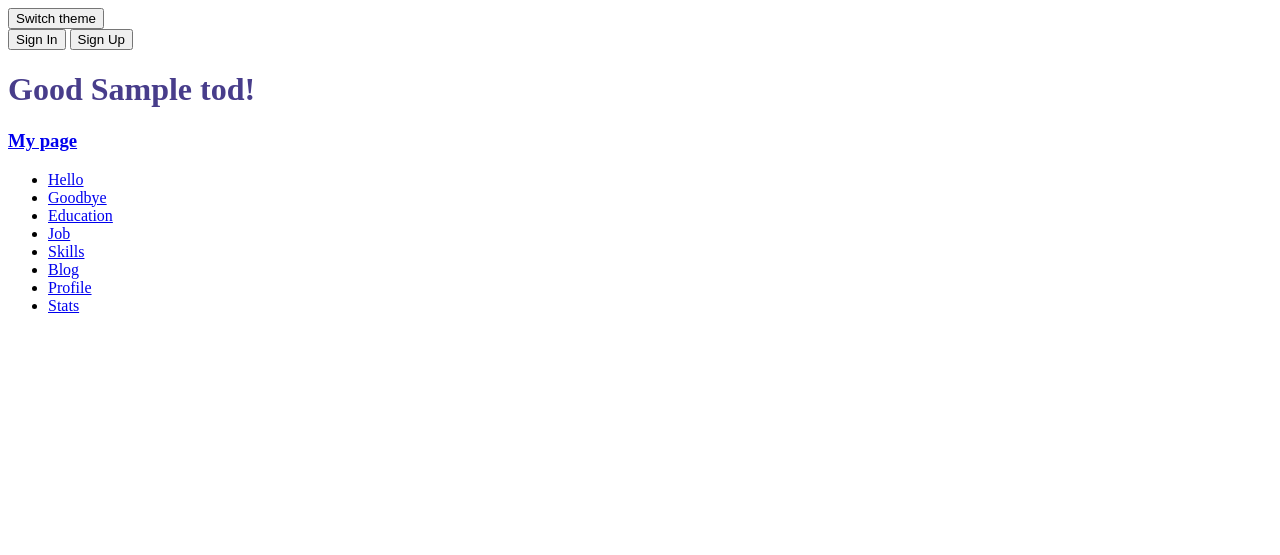
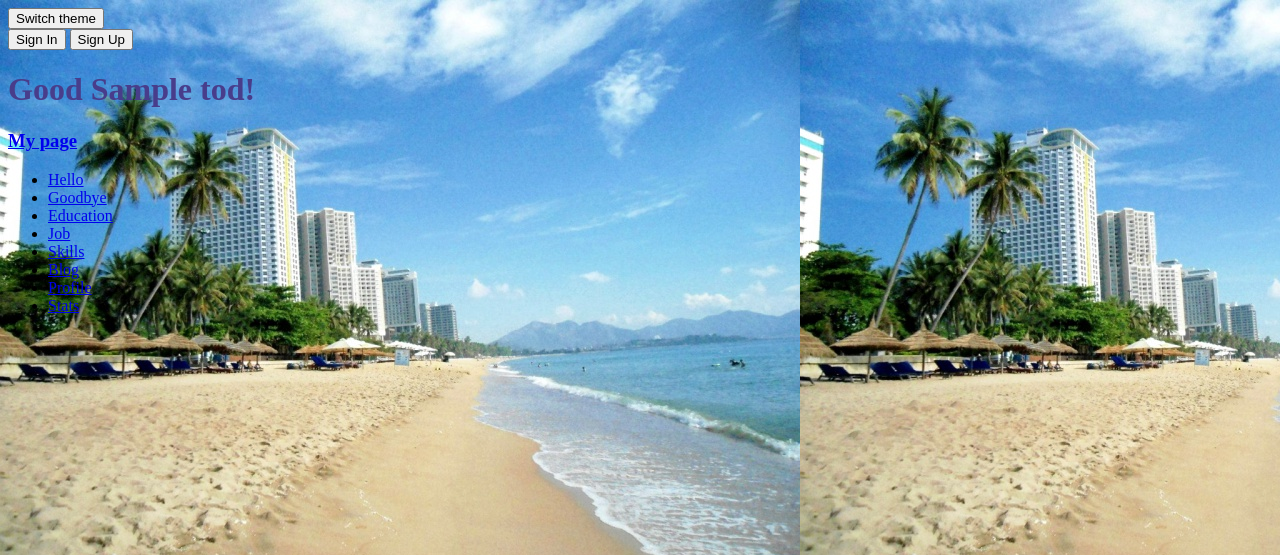
Before and after one commit to elena261288/myproject, a Django app: template src/applications/goodbye/templates/goodbye/index.html in a window 1280 px wide. Shown: the top 555 px of the page. Run offline with Django 3.2, Linux system fonts and the light colour scheme; the template is opened without the code that fills it: most values are stand-ins (such as "Sample title", 1, 10 or a date in 2020).

Commit message:
goodbye fon

```diff
--- a/src/applications/goodbye/templates/goodbye/index.html
+++ b/src/applications/goodbye/templates/goodbye/index.html
@@ -1,9 +1,17 @@
+
 {% extends "_base.html" %}
+{% load static %}
 
-{% block title %}
-Goodbye page
-{% endblock %}
-
+ {% block title %}
+  Goodbye page
+ {% endblock %}
+ {% block head %}
+    <style>
+        body {
+            background: url('{% static 'goodbye/fon.jpg' %}');
+        }
+    </style>
+ {% endblock %}
 
 {% block body %}
 <div style="{% if tod == 'day' %}color: Tan{% else %}color: DarkSlateBlue{% endif %}">
--- a/src/project/templates/_base.html
+++ b/src/project/templates/_base.html
@@ -4,9 +4,9 @@
 <head>
     <meta charset="UTF-8">
     <title>{% block title %}TITLE{% endblock %}</title>
-    <link href="{% static 'main.css' %}" rel="stylesheet" type="text/css">
     {% block head %}
     {% endblock %}
+    <link href="{% static 'main.css' %}" rel="stylesheet" type="text/css">
 </head>
 <body class="{{ theme.value }}">
     <form method="post" action="{% url 'theme:switcher' %}">
```
Also changed, not shown: src/applications/goodbye/static/goodbye/fon.jpg (added).
